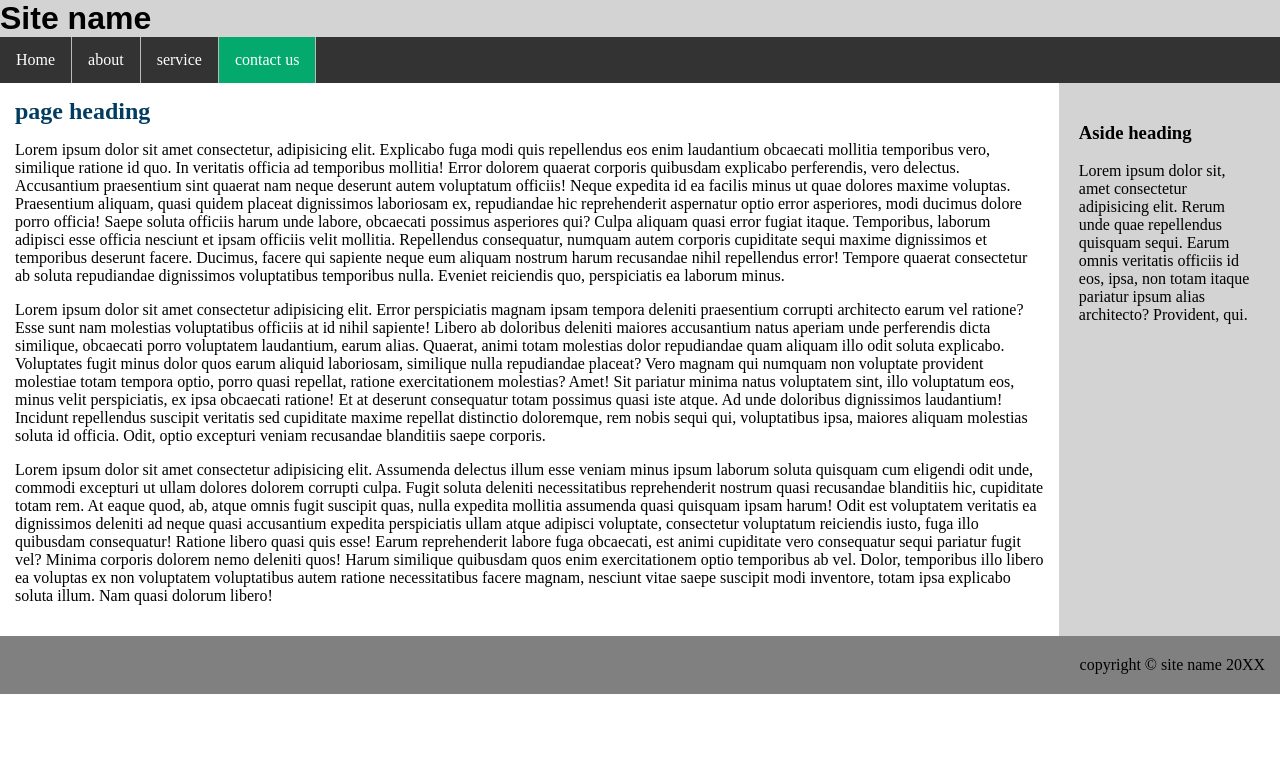
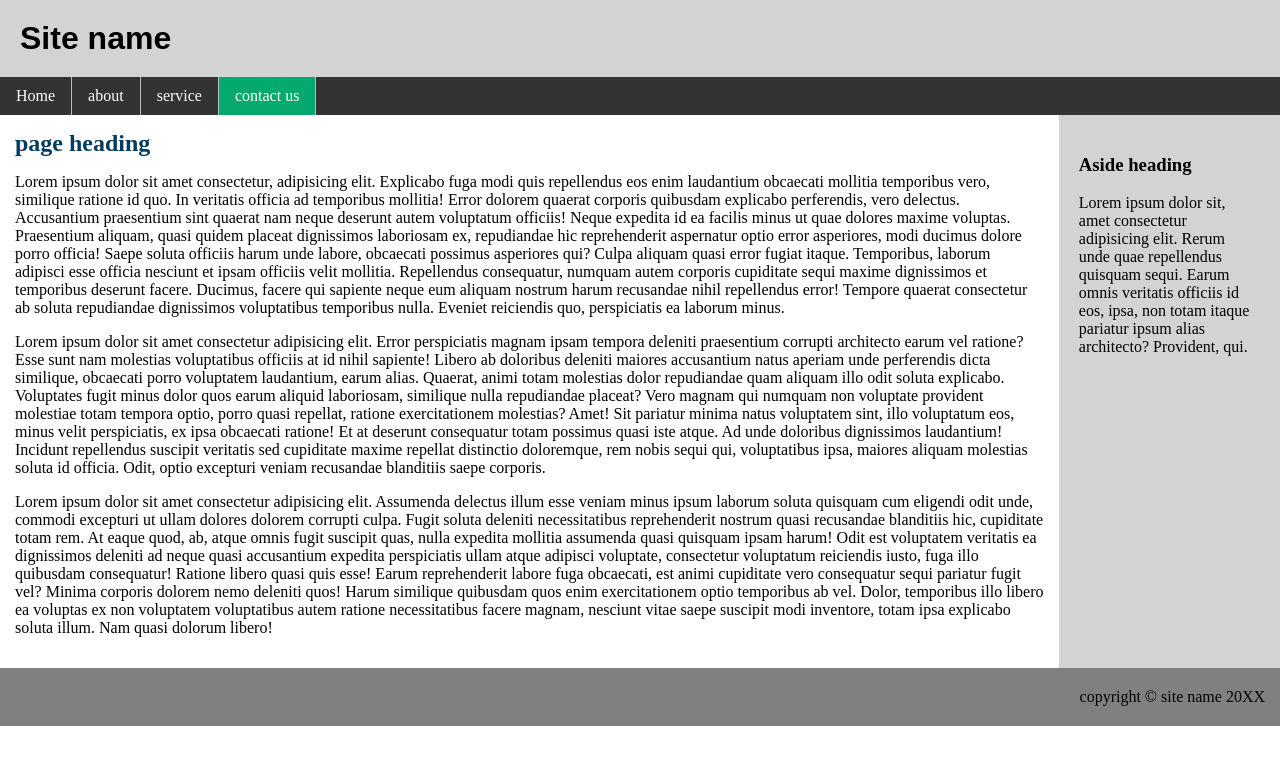
Before and after one commit to pranjalcedcoss/css-template-1, a plain HTML site: page SRC/index.html in a window 1280 px wide. Drawn offline with Linux system fonts and the light colour scheme.

Commit message:
button size reduced site title margin padding resolved

```diff
--- a/SRC/CSS/style.css
+++ b/SRC/CSS/style.css
@@ -7,9 +7,9 @@ h1 {
   font-family: sans-serif;
 }
 
-h1 {
+.sitetitle {
   background-color: lightgrey;
-  /* padding: 20px; */
+  padding: 20px;
 }
 
 ul {
@@ -32,7 +32,7 @@ li a {
   display: block;
   color: white;
   text-align: center;
-  padding: 14px 16px;
+  padding: 10px 16px;
   text-decoration: none;
 }
 
--- a/SRC/index.html
+++ b/SRC/index.html
@@ -10,7 +10,9 @@
 
   <body>
     <!-- first heading -->
-    <h1>Site name</h1>
+    <div class="sitetitle">
+      <h1>Site name</h1>
+    </div>
     <!-- first heading end -->
     <!-- navigation bar start -->
     <nav>
```
